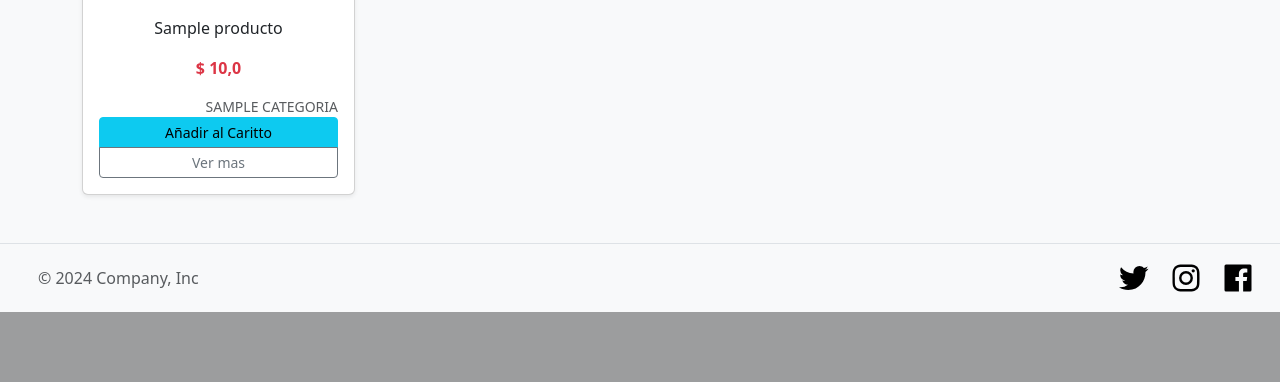
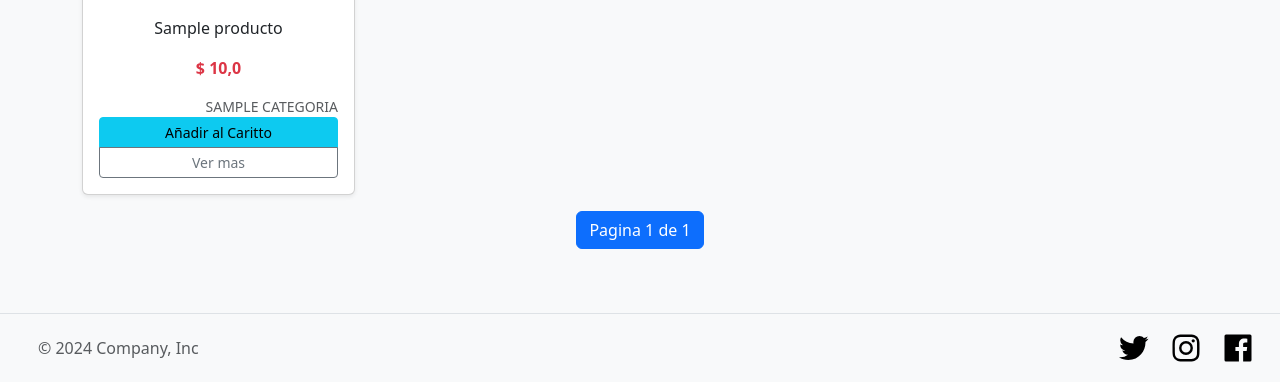
Before and after one commit to miche890/Ecommerce, a Django app: page / in a window 1280 px wide. Shown: the part 1149-1531 px from the top of the page. Before the commit the page ends 1461 px from the top, so only its background shows below. Run offline with Django 5.2, Linux system fonts and the light colour scheme; tables that the repository leaves empty hold one stand-in row (values such as "Sample post").

Commit message:
add search, filter and pagination of products

```diff
--- a/apps/inventario/views.py
+++ b/apps/inventario/views.py
@@ -1,4 +1,5 @@
 from django.shortcuts import render, redirect
+from django.core.paginator import Paginator
 
 from .models import Categoria, Producto, Inventario, OrdenCompra, CompraProducto
 
@@ -9,14 +10,39 @@ from ..cart.cart import Cart
 
 def index(request):
     categorias = Categoria.objects.all()
-    productos = Producto.objects.all()
-    productos_cart = Cart(request).cart.items()
+
+    consulta = request.GET.get('consulta', '')
+    if consulta:
+        productos = busqueda(consulta)
+    else:
+        productos = Producto.objects.all()
+
+    # Filtrar productos por categoria
+    categoria = request.GET.get('categoria', '')
+    if categoria:
+        productos = filtro(productos, categoria)
+
+    # Paginar productos
+    paginator = Paginator(productos, 2)  # Muestra 20 por pagina
+    numero_pagina = request.GET.get('page')
+    page_obj = paginator.get_page(numero_pagina)
+
     return render(
         request,
         'index.html',
         {
             'categorias': categorias,
             'productos': productos,
-            'productos_cart': productos_cart
+            'page_obj': page_obj
         }
     )
+
+
+def busqueda(consulta):
+    productos = Producto.objects.filter(name__icontains=consulta)
+    return productos
+
+
+def filtro(productos, categoria):
+    productos = productos.filter(category__name__contains=categoria)
+    return productos
--- a/templates/layouts/navbar.html
+++ b/templates/layouts/navbar.html
@@ -27,9 +27,9 @@
 
             <form class="d-flex" role="search">
                 <div class="input-group">
-                    <input type="text" class="form-control" placeholder="Buscar..."
+                    <input type="text" class="form-control" placeholder="Buscar..." name="consulta" required
                            aria-label="Recipient's username" aria-describedby="button-addon2">
-                    <button class="btn btn-outline-success" type="button" id="button-addon2">
+                    <button class="btn btn-outline-success" type="submit" id="button-addon2">
                         <i class='bx bx-search'></i>
                     </button>
                 </div>
--- /dev/null
+++ b/templates/shop/lista_productos.html
@@ -0,0 +1,64 @@
+<section class="py-5">
+    <div class="container">
+        <section class="row row-cols-2 row-cols-sm-2 row-cols-md-4 g-2" id="productos">
+            {% if page_obj|length < 1 %}
+                <div class="alert alert-danger w-100 text-center">
+                    <p class="h5">
+                        No hay productos para mostrar
+                    </p>
+                </div>
+            {% endif %}
+            {% for producto in page_obj %}
+                <div class="col">
+                    <div class="card shadow-sm h-100">
+                        <div class="d-flex flex-column justify-content-around h-100">
+                            <img src="{{ producto.imagen.url }}" alt="imagen de {{ producto.name }}"
+                                 class="bd-placeholder-img card-img-top img-fluid p-1">
+                        </div>
+                        <div class="card-body d-flex flex-column justify-content-end align-items-center">
+                            <p class="card-text text-center">{{ producto.name }}</p>
+                            {% load humanize %}
+                            <p class="card-text text-danger fw-bold">$ {{ producto.price|intcomma }}</p>
+                            <div class="d-flex justify-content-between align-items-center flex-wrap w-100">
+                                <small class="text-body-secondary w-100 text-end text-uppercase">{{ producto.category }}</small>
+                                <div class="btn-group-vertical w-100">
+                                    <a href="{% url 'agregar_producto' producto.id %}" class="btn btn-sm btn-info">Añadir
+                                        al Caritto</a>
+                                    <button type="button" class="btn btn-sm btn-outline-secondary">Ver mas</button>
+                                </div>
+                            </div>
+                        </div>
+                    </div>
+                </div>
+            {% endfor %}
+        </section>
+        {% if page_obj|length > 0 %}
+
+            <nav class="pagination mt-3 justify-content-center">
+                <ul class="pagination">
+                    {% if page_obj.has_previous %}
+                        <li class="page-item">
+                            <a class="page-link" href="?page=1">&laquo; Primera</a>
+                        </li>
+                        <li class="page-item">
+                            <a class="page-link" href="?page={{ page_obj.previous_page_number }}">Anterior</a>
+                        </li>
+                    {% endif %}
+                    <li class="page-item">
+                    <span class="page-link active">
+                        Pagina {{ page_obj.number }} de {{ page_obj.paginator.num_pages }}
+                    </span>
+                    </li>
+                    {% if page_obj.has_next %}
+                        <li class="page-item">
+                            <a class="page-link" href="?page={{ page_obj.next_page_number }}">Siguiente</a>
+                        </li>
+                        <li class="page-item">
+                            <a class="page-link" href="?page={{ page_obj.paginator.num_pages }}">Ultima &raquo;</a>
+                        </li>
+                    {% endif %}
+                </ul>
+            </nav>
+        {% endif %}
+    </div>
+</section>
--- a/templates/ui/categorias.html
+++ b/templates/ui/categorias.html
@@ -2,6 +2,6 @@
 <div class="scrollmenu">
     <a class="text-uppercase">Promociones</a>
     {% for categoria in categorias %}
-        <a class="text-uppercase">{{ categoria.name }}</a>
+        <a href="?categoria={{ categoria.name }}" class="text-uppercase">{{ categoria.name }}</a>
     {% endfor %}
 </div>
```
Also changed, not shown: templates/index.html (+2 -34 lines).
